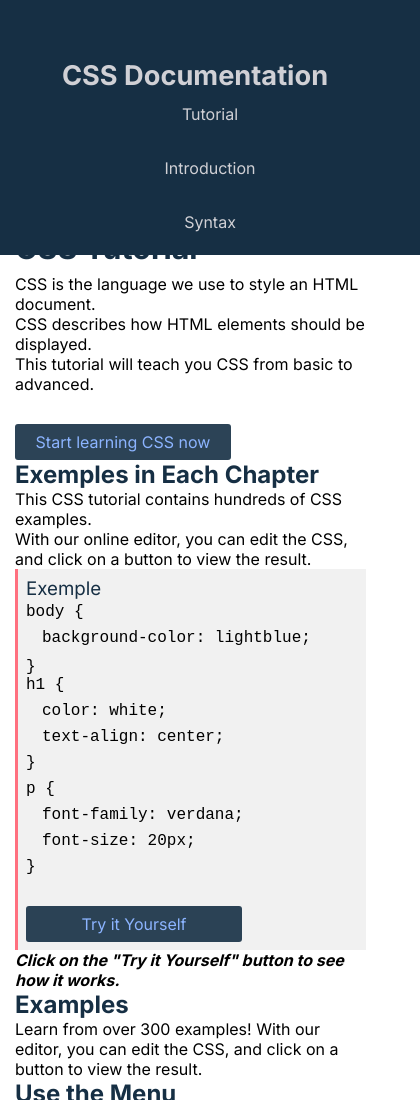
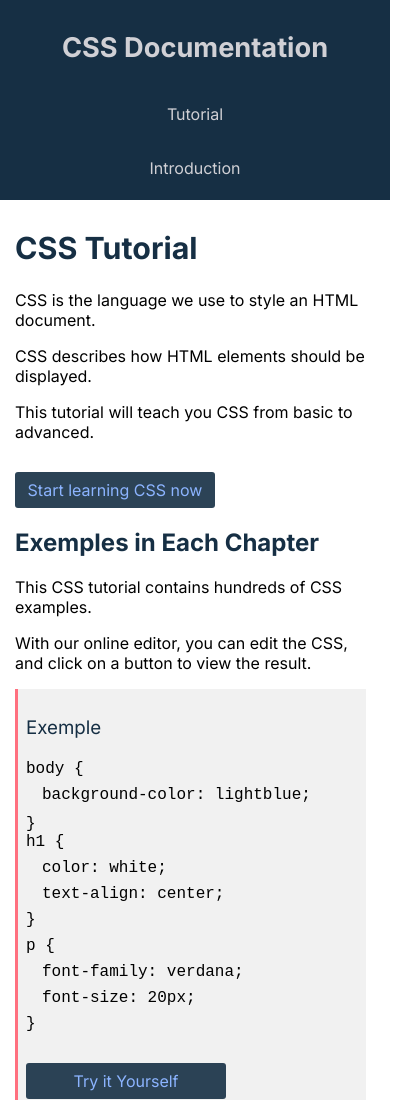
Before and after one commit to JoaniceGaspar/JDdev-Responsive-Documentation-Page, a plain HTML site: page index.html in a window 390 px wide. Shown: the top 1100 px of the page, 420 px wide, since content can reach past the window. Drawn offline with Linux system fonts and the light colour scheme.

Commit message:
Media Queries modified

```diff
--- a/styles.css
+++ b/styles.css
@@ -1,10 +1,8 @@
-@media (prefers-reduced-motion: no-preference) {
-  * {
-    margin: 0;
-    padding: 0;
-    box-sizing: border-box;
-    scroll-behavior: smooth;
-  }
+html,
+body {
+  box-sizing: border-box;
+  margin: 0;
+  padding: 0;
 }
 
 *,
@@ -252,7 +250,6 @@ code span {
   background-color: #162f44;
   position: absolute;
   margin: 8700px 0 0;
-
 }
 
 #footer-doc, #footer-doc a {
@@ -273,7 +270,7 @@ code span {
 
 
 /*Media Query*/
-@media only screen and (max-width: 740px) {
+@media only screen and (max-width: 768px) {
   #navbar {
     display: none;
   }
```
